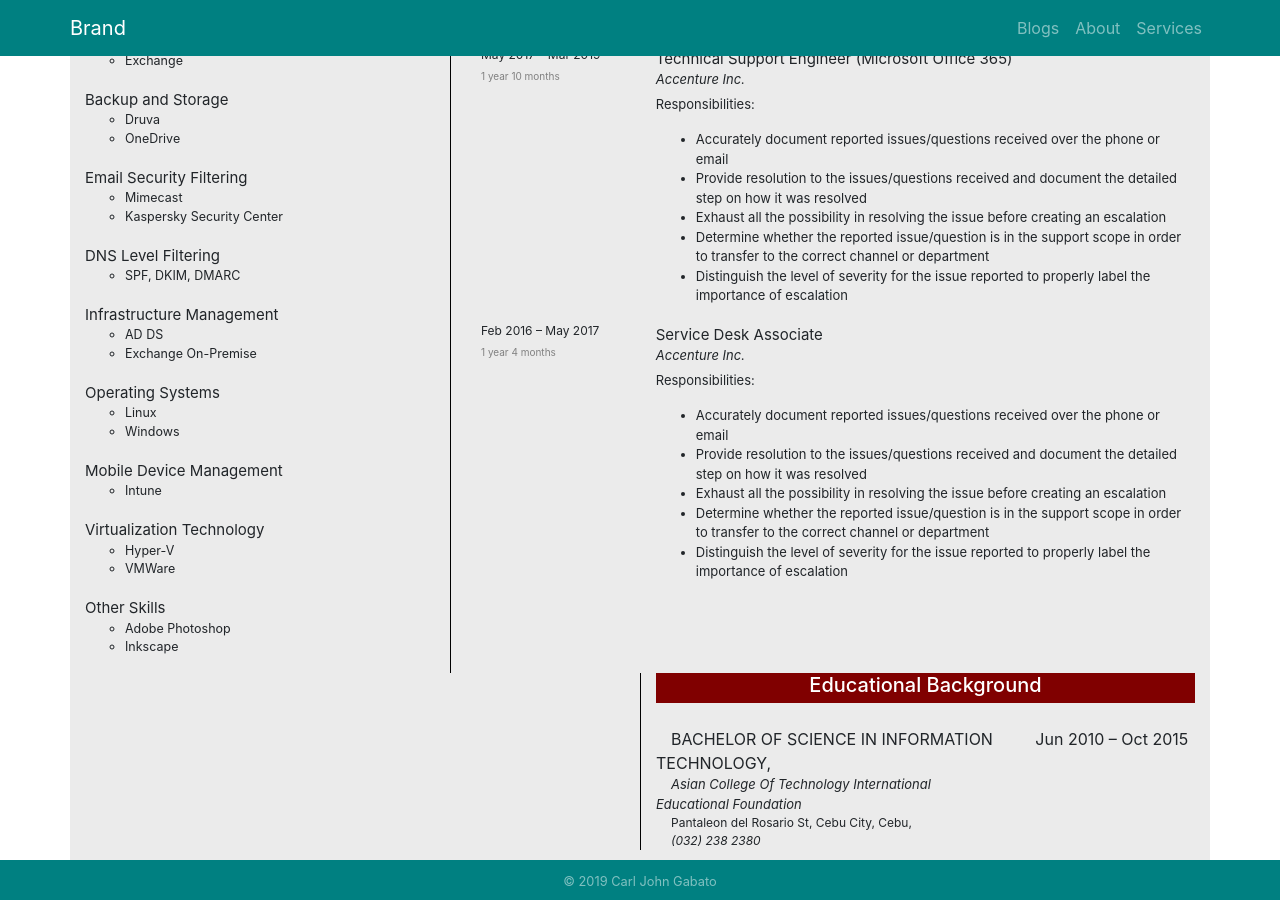
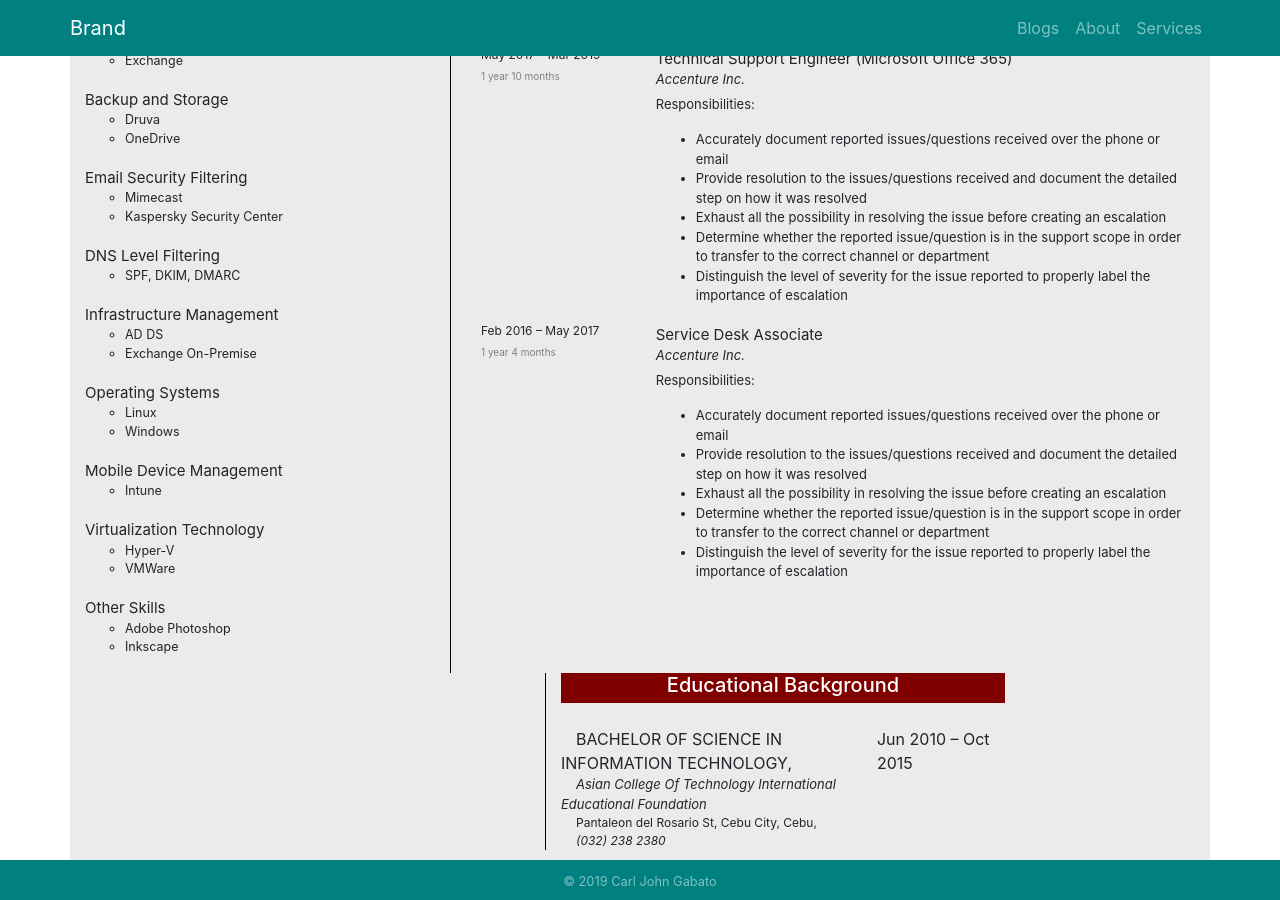
Before and after one commit to carljohngabato/aboutme, a Jekyll site: the page built from about.html, in a window 1280 px wide and 900 px high, scrolled down 736 px. Built offline with Jekyll 4.4.1, drawn with Linux system fonts in a browser that asks for light colours; nearby versions of some CDN libraries.

```diff
--- a/about.html
+++ b/about.html
@@ -482,7 +482,7 @@
     <div class="col-lg-3 skills">
 
     </div>
-    <div class="col-lg-6 offset-lg-3 education">
+    <div class="col-lg-5 offset-lg-2 education">
       <div class="education-title">
         <h5>Educational Background</h5>
       </div>
```
